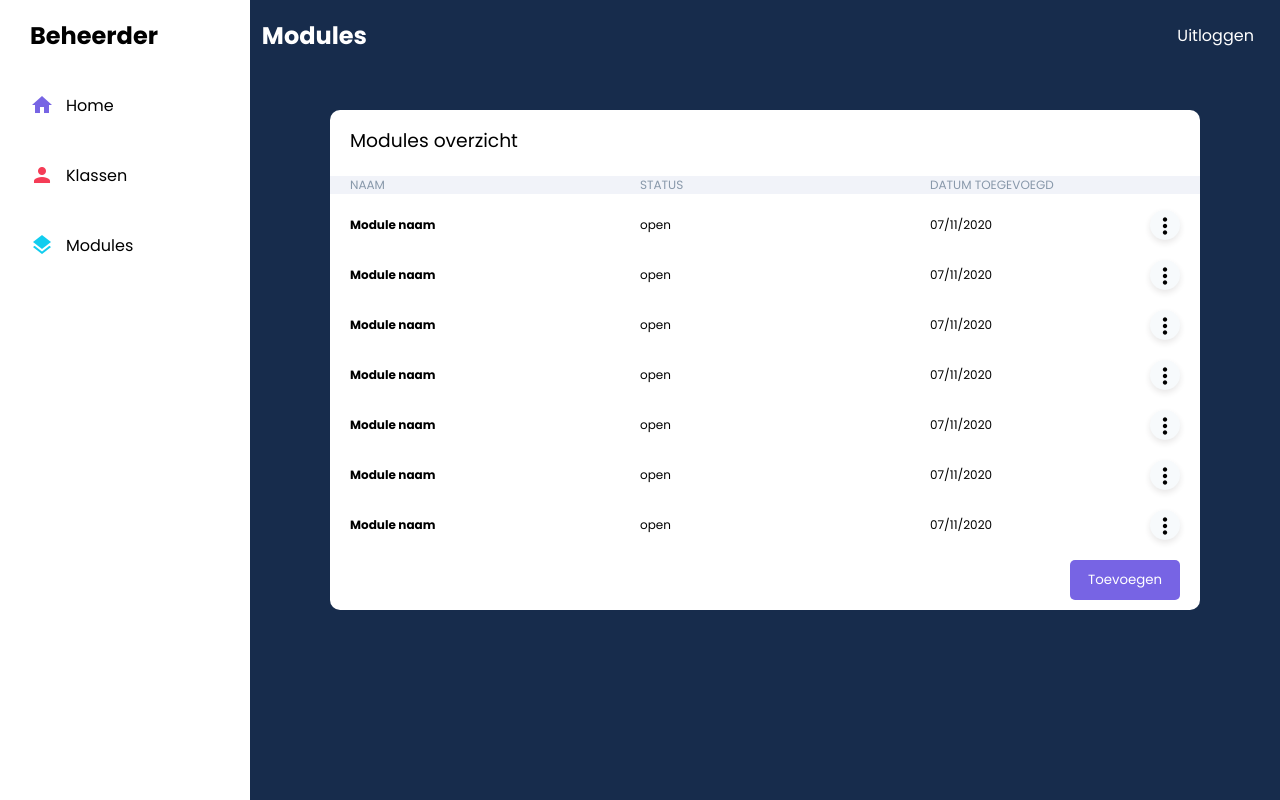
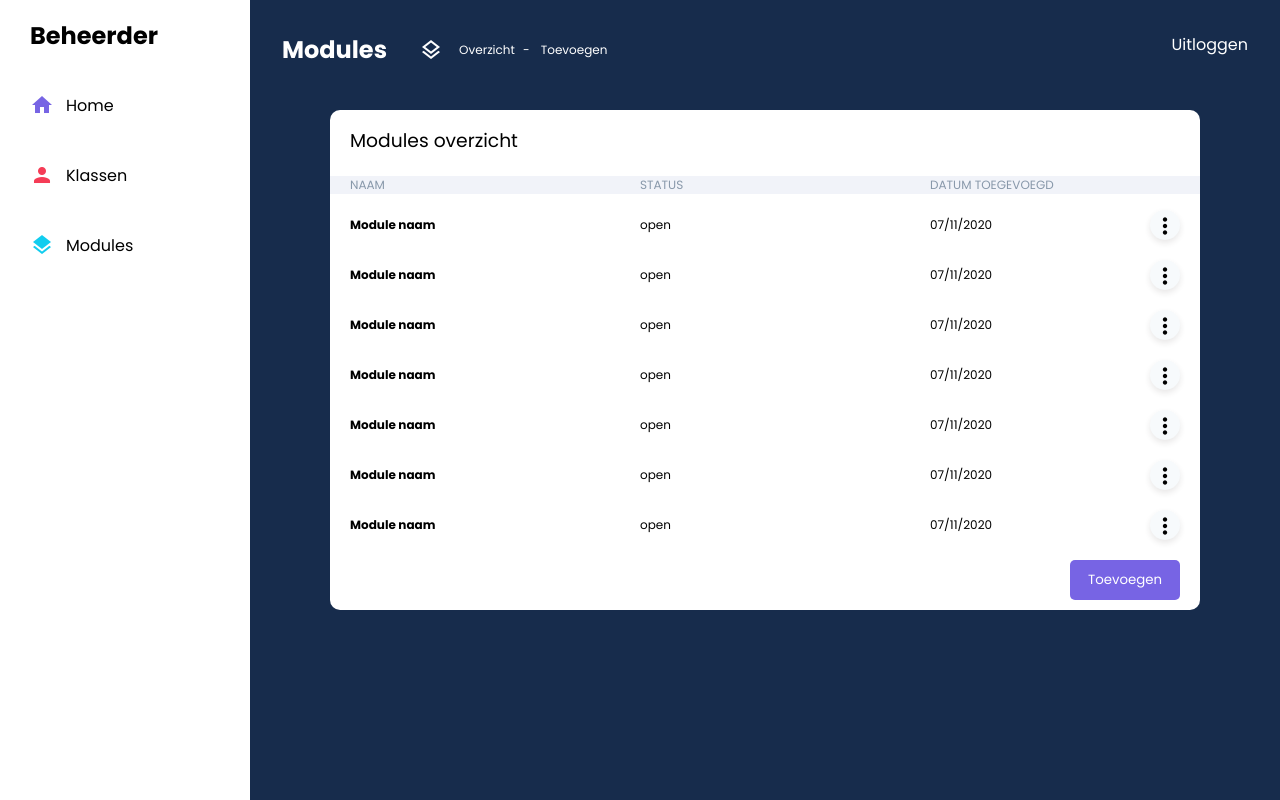
Before and after one commit to JoeriVosje/fe-pim-pam-programmeur, an Angular app: page / in a window 1280 px wide. Built offline with nearby package versions, Linux system fonts and the light colour scheme.

Commit message:
Add icon to header title Add breadcrumb model with name and route Simplify css grid in header Add flex child css to header for breadcrumb Add cursor change for header links Add generic breadcrumb to header and overview

```diff
--- a/src/app/admin-modules/admin-modules.component.html
+++ b/src/app/admin-modules/admin-modules.component.html
@@ -1,3 +1,5 @@
-<overview-template [title]="'Modules'" [isAdmin]="true">
+<overview-template [title]="'Modules'"
+                   [isAdmin]="true"
+                   [icon]="'layers'">
   <modules-overzicht [modules]="modules"></modules-overzicht>
 </overview-template>
--- /dev/null
+++ b/src/app/ppp-components/header/bread-crumb.model.ts
@@ -0,0 +1,4 @@
+export interface BreadCrumb {
+  name: string;
+  route: string;
+}
--- a/src/app/ppp-components/header/header.component.css
+++ b/src/app/ppp-components/header/header.component.css
@@ -1,22 +1,62 @@
 .ppp-header {
   height: 100%;
-  justify-items: center;
-  align-items: center;
   display: grid;
   grid-template-rows: 1fr;
-  grid-template-columns: repeat(8, 1fr);
+  grid-template-columns: 1fr 1fr;
 }
 
-.title {
+.left-part {
+  grid-column: 1 / 2;
+  padding-top: 32px;
+  padding-left: 32px;
+}
+
+.right-part {
+  grid-column: 2 / 2;
+  padding-top: 32px;
+  padding-right: 32px;
+  text-align: right;
+}
+
+.flex-parent-bread-crump {
+  display: flex;
+  justify-content: flex-start;
+  align-items: center;
+}
+
+.flex-child-menu-title {
+  order: 1;
+  font-size: 24px;
+  padding-right: 32px;
   color: white;
   font-weight: bold;
+}
+
+.flex-child-bread-crumb-icon {
+  order: 2;
+  color: white;
   font-size: 24px;
-  grid-row: 1 / 2;
-  grid-column: 1 / 2;
+  padding-right: 16px;
+}
+
+.flex-child-bread-crump-route {
+  order: 3;
+  color: white;
+  font-size: 12px;
+  text-decoration: none;
 }
 
 .logout {
+  cursor: pointer;
   color: white;
-  grid-row: 1 / 2;
-  grid-column: 8 / 9;
 }
+
+.separator {
+  padding-left: 8px;
+  padding-right: 8px;
+  display: inline;
+}
+
+.router-link {
+  cursor: pointer;
+}
--- a/src/app/ppp-components/header/header.component.html
+++ b/src/app/ppp-components/header/header.component.html
@@ -1,9 +1,25 @@
 <header class="ppp-header">
-  <p class="title">
-    {{ title }}
-  </p>
-  <a class="logout"
-     (click)="onClick()">
-    Uitloggen
-  </a>
+  <div class="left-part">
+
+    <div class="flex-parent-bread-crump">
+
+      <div class="flex-child-menu-title">{{ title }}</div>
+      <mat-icon class="material-icons-outlined flex-child-bread-crumb-icon">{{ icon }}</mat-icon>
+
+      <div *ngFor="let breadCrumb of breadCrumbRoutes; let i = index"
+           class="flex-child-bread-crump-route">
+        <div class="separator" *ngIf="i != 0">-</div>
+        <span [routerLink]="breadCrumb.route" class="router-link"> {{ breadCrumb.name }}</span>
+      </div>
+
+    </div>
+
+  </div>
+
+  <div class="right-part">
+    <a class="logout"
+       (click)="logout()">
+      Uitloggen
+    </a></div>
+
 </header>
--- a/src/app/ppp-components/header/header.component.ts
+++ b/src/app/ppp-components/header/header.component.ts
@@ -1,4 +1,6 @@
 import { Component, EventEmitter, Input, Output } from '@angular/core';
+
+import { BreadCrumb } from './bread-crumb.model';
 
 @Component({
   selector: 'ppp-header',
@@ -10,10 +12,16 @@ export class HeaderComponent {
   public title: string;
   @Output()
   public logoutClicked = new EventEmitter<void>();
+  @Input()
+  icon: string;
+  @Input()
+  breadCrumbRoutes: BreadCrumb[];
 
-  constructor() { }
+  constructor() {
+  }
 
-  public onClick(): void {
+  public logout(): void {
     this.logoutClicked.emit();
   }
+
 }
--- a/src/app/ppp-components/overview-template/overview-template.component.html
+++ b/src/app/ppp-components/overview-template/overview-template.component.html
@@ -5,7 +5,10 @@
   </ppp-sidebar>
   <ppp-header class="header"
               [title]="title"
-              (logoutClicked)="logout()">
+              [icon]="icon"
+              [breadCrumbRoutes]="breadCrumbRoutes"
+              (logoutClicked)="logout()"
+  >
   </ppp-header>
   <main>
     <ng-content></ng-content>
--- a/src/app/ppp-components/overview-template/overview-template.component.ts
+++ b/src/app/ppp-components/overview-template/overview-template.component.ts
@@ -1,11 +1,13 @@
-import { Component, Input } from '@angular/core';
+import { Component, Input, OnInit } from '@angular/core';
+
+import { BreadCrumb } from '../header/bread-crumb.model';
 
 @Component({
   selector: 'overview-template',
   templateUrl: './overview-template.component.html',
   styleUrls: ['./overview-template.component.css']
 })
-export class OverviewTemplateComponent {
+export class OverviewTemplateComponent implements OnInit {
 
   @Input()
   public title: string;
@@ -13,7 +15,19 @@ export class OverviewTemplateComponent {
   @Input()
   public isAdmin: boolean;
 
-  constructor() { }
+  @Input()
+  icon: string;
+
+  @Input()
+  breadCrumbRoutes: BreadCrumb[];
+
+  ngOnInit(): void {
+    // Dit kan weg als het via de breadcrumb input komt
+    this.breadCrumbRoutes = [{name: 'Overzicht', route: '/testRoute'}, {name: 'Toevoegen', route: '/ditIsEenTest'}];
+  }
+
+  constructor() {
+  }
 
   public onNavigation(item: string): void {
     // Implement navigation
--- a/src/app/ppp-components/ppp-components.module.ts
+++ b/src/app/ppp-components/ppp-components.module.ts
@@ -3,6 +3,7 @@ import { NgModule } from '@angular/core';
 import { MatButtonModule } from '@angular/material/button';
 import { MatIconModule } from '@angular/material/icon';
 
+import { AppRoutingModule } from '../app-routing.module';
 import { ButtonComponent } from './button/button.component';
 import { HeaderComponent } from './header/header.component';
 import { OverviewTemplateComponent } from './overview-template/overview-template.component';
@@ -31,7 +32,8 @@ import { ThreeDotButtonComponent } from './three-dot-button/three-dot-button.com
   imports: [
     CommonModule,
     MatButtonModule,
-    MatIconModule
+    MatIconModule,
+    AppRoutingModule
   ]
 })
 export class PppComponentsModule { }
--- a/src/index.html
+++ b/src/index.html
@@ -7,7 +7,7 @@
   <meta name="viewport" content="width=device-width, initial-scale=1">
   <link rel="icon" type="image/x-icon" href="favicon.ico">
   <link href="https://fonts.googleapis.com/css2?family=Poppins:wght@400;500;700&display=swap" rel="stylesheet">
-  <link href="https://fonts.googleapis.com/icon?family=Material+Icons" rel="stylesheet">
+  <link href="https://fonts.googleapis.com/icon?family=Material+Icons|Material+Icons+Outlined" rel="stylesheet">
 </head>
 <body>
   <app-root></app-root>
```
